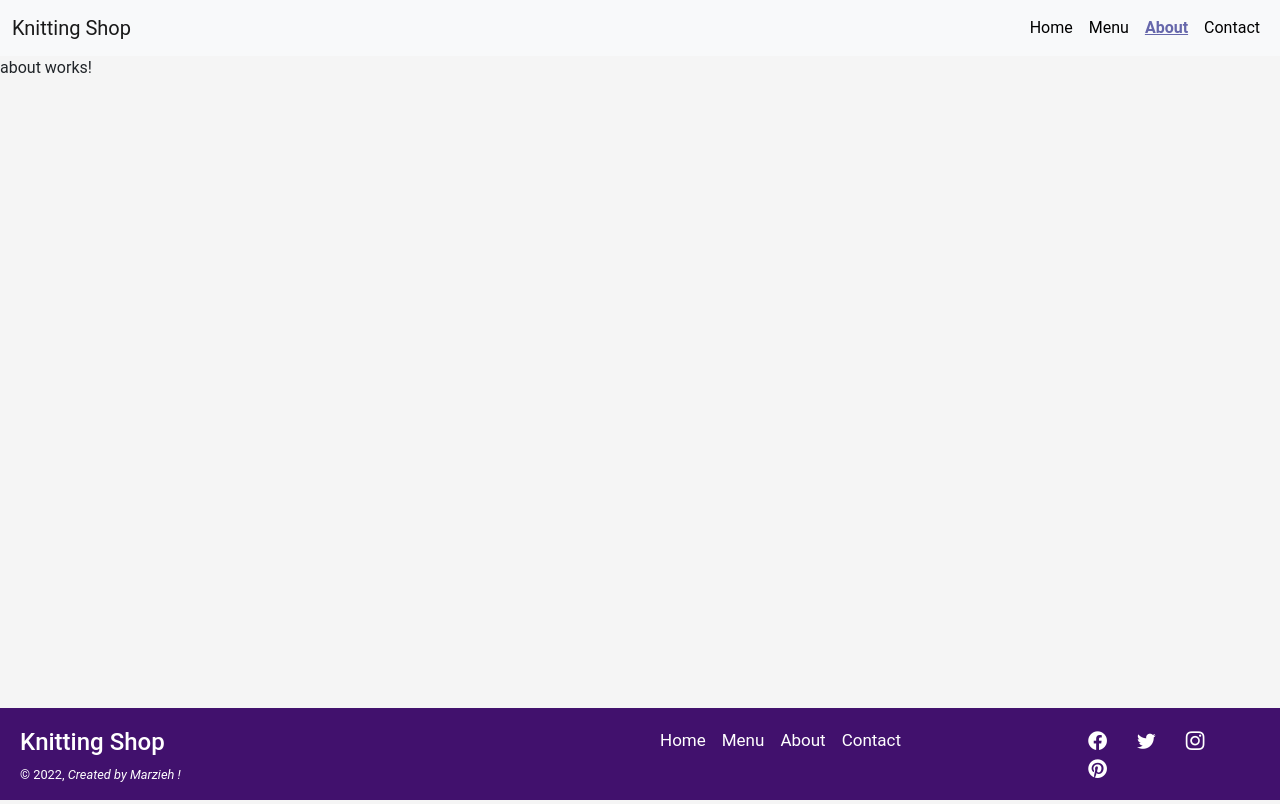
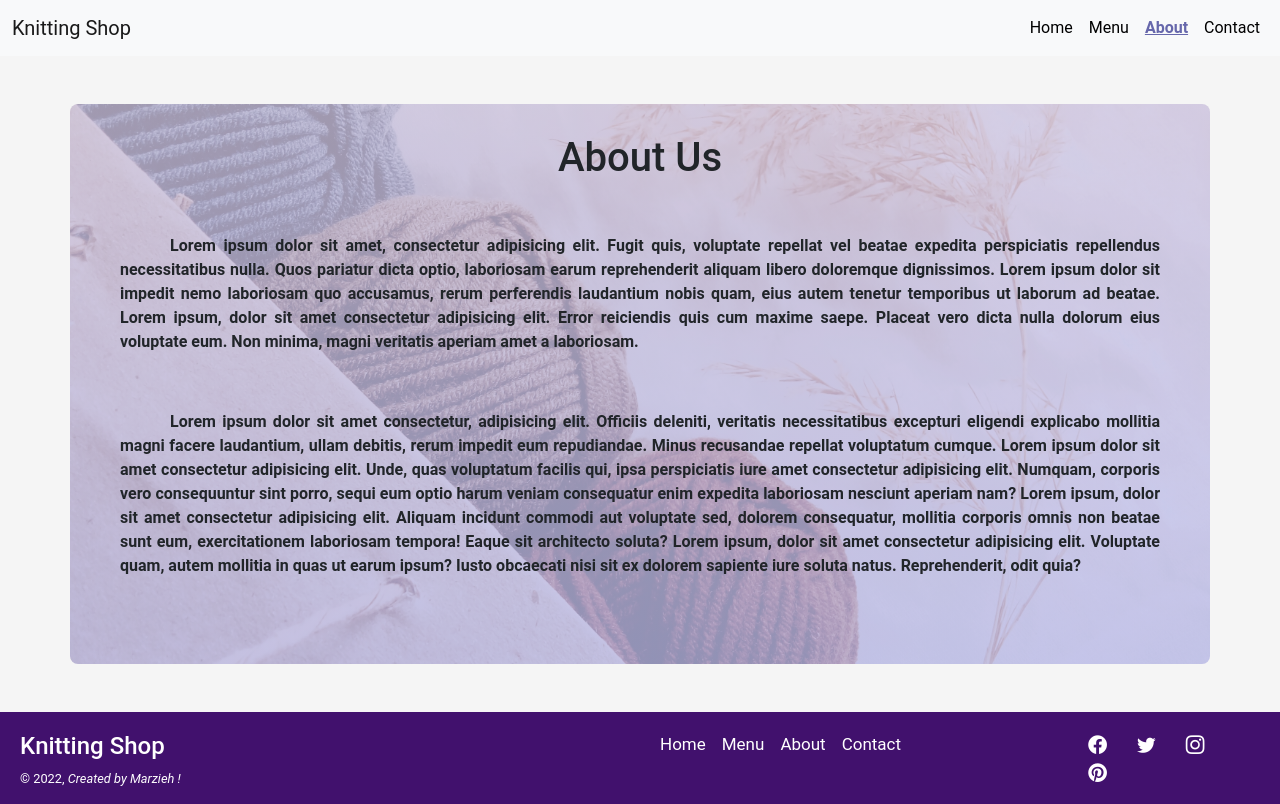
Before and after one commit to marzfd/Angular, an Angular app in the folder knitting-website/: page /about in a window 1280 px wide. Built offline with nearby package versions, Linux system fonts and the light colour scheme.

Commit message:
Add about page content

```diff
--- a/knitting-website/src/app/components/about/about.component.css
+++ b/knitting-website/src/app/components/about/about.component.css
@@ -0,0 +1,22 @@
+.container {
+  background-image: linear-gradient(
+      to bottom,
+      rgba(212, 202, 231, 0.75) 0%,
+      rgba(192, 193, 241, 0.75) 100%
+    ),
+    url("../../../assets/images/about.jpg");
+  background-size: cover;
+  background-position: center;
+  height: 70%;
+  width: 100%;
+  justify-content: center;
+  padding: 30px;
+  border-radius: 8px;
+}
+
+p {
+  text-indent: 50px;
+  text-align: justify;
+  padding: 20px;
+  font-weight: bold;
+}
--- a/knitting-website/src/app/components/about/about.component.html
+++ b/knitting-website/src/app/components/about/about.component.html
@@ -1 +1,31 @@
-<p>about works!</p>
+<div class="container mt-5 mb-5">
+  <h1 class="text-center">About Us</h1>
+  <br />
+  <p>
+    Lorem ipsum dolor sit amet, consectetur adipisicing elit. Fugit quis,
+    voluptate repellat vel beatae expedita perspiciatis repellendus
+    necessitatibus nulla. Quos pariatur dicta optio, laboriosam earum
+    reprehenderit aliquam libero doloremque dignissimos. Lorem ipsum dolor sit
+    impedit nemo laboriosam quo accusamus, rerum perferendis laudantium nobis
+    quam, eius autem tenetur temporibus ut laborum ad beatae. Lorem ipsum, dolor
+    sit amet consectetur adipisicing elit. Error reiciendis quis cum maxime
+    saepe. Placeat vero dicta nulla dolorum eius voluptate eum. Non minima,
+    magni veritatis aperiam amet a laboriosam.
+  </p>
+  <p>
+    Lorem ipsum dolor sit amet consectetur, adipisicing elit. Officiis deleniti,
+    veritatis necessitatibus excepturi eligendi explicabo mollitia magni facere
+    laudantium, ullam debitis, rerum impedit eum repudiandae. Minus recusandae
+    repellat voluptatum cumque. Lorem ipsum dolor sit amet consectetur
+    adipisicing elit. Unde, quas voluptatum facilis qui, ipsa perspiciatis iure
+    amet consectetur adipisicing elit. Numquam, corporis vero consequuntur sint
+    porro, sequi eum optio harum veniam consequatur enim expedita laboriosam
+    nesciunt aperiam nam? Lorem ipsum, dolor sit amet consectetur adipisicing
+    elit. Aliquam incidunt commodi aut voluptate sed, dolorem consequatur,
+    mollitia corporis omnis non beatae sunt eum, exercitationem laboriosam
+    tempora! Eaque sit architecto soluta? Lorem ipsum, dolor sit amet
+    consectetur adipisicing elit. Voluptate quam, autem mollitia in quas ut
+    earum ipsum? Iusto obcaecati nisi sit ex dolorem sapiente iure soluta natus.
+    Reprehenderit, odit quia?
+  </p>
+</div>
```
Also changed, not shown: knitting-website/src/assets/images/about.jpg (added).
